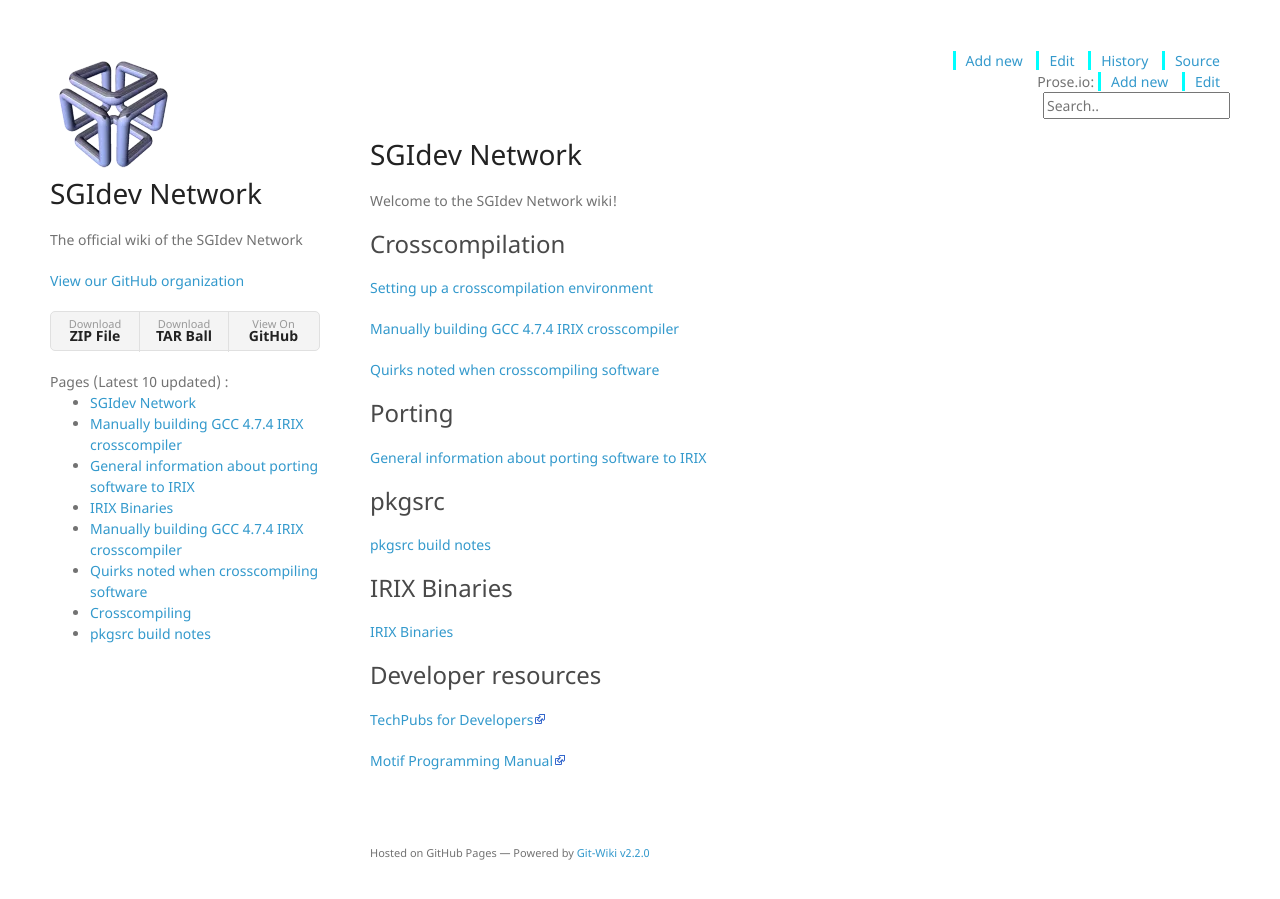
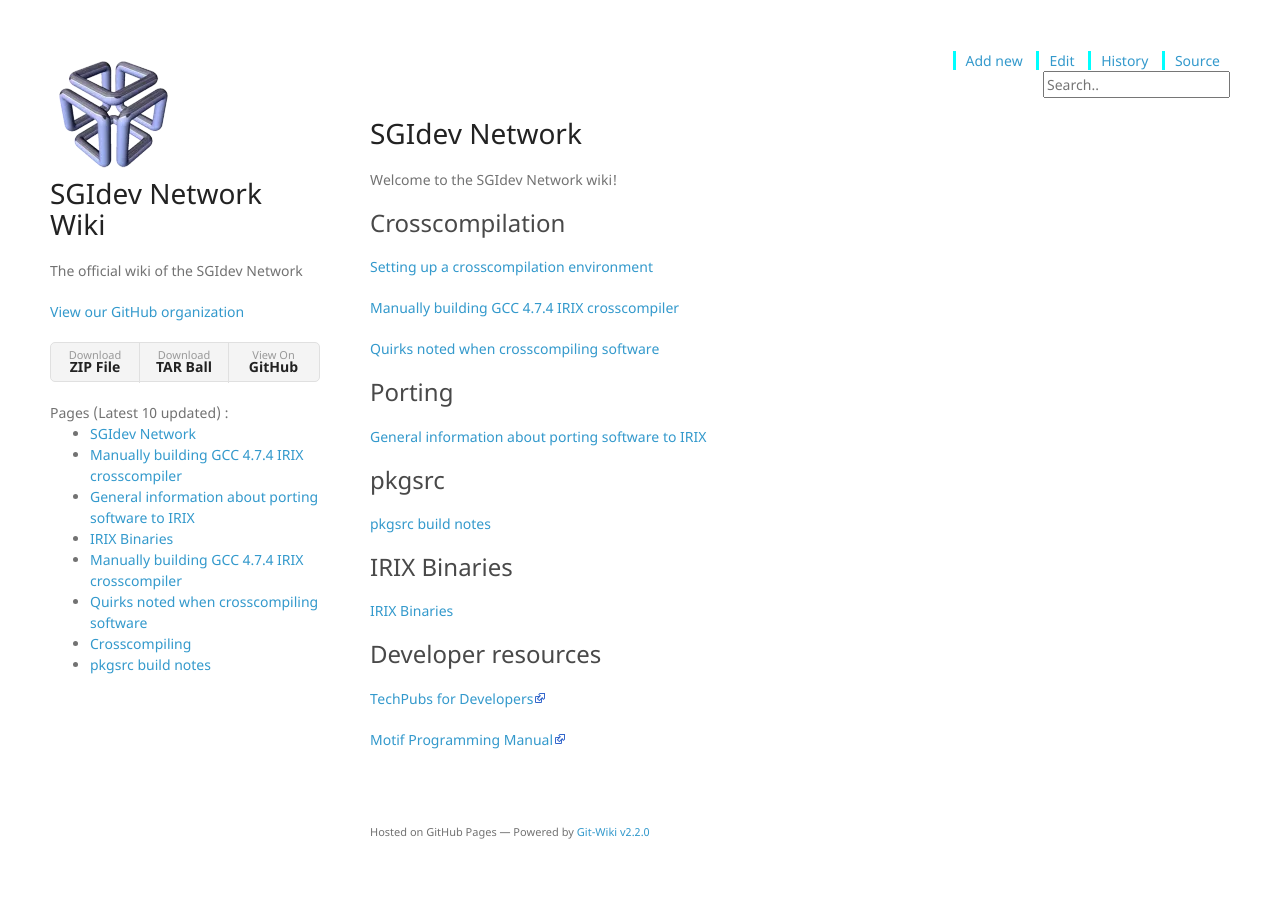
Before and after one commit to sgidevnet/sgidevnet.github.io, a Jekyll site: the page built from index.md, in a window 1280 px wide. Built offline with Jekyll 4.4.1, drawn with Linux system fonts in a browser that asks for light colours; nearby versions of some CDN libraries; our own code applies the rules of GitHub Pages for plain Markdown files.

Commit message:
Disable prose.io, slight edit to title

```diff
--- a/_config.yml
+++ b/_config.yml
@@ -1,5 +1,5 @@
 # (string) Title of your wiki
-title: SGIdev Network
+title: SGIdev Network Wiki
 # (string) Description of your wiki
 description: The official wiki of the SGIdev Network
 # (boolean) Enable/disable wiki page list in sidebar
@@ -31,7 +31,7 @@ wiki_folder: wiki
 use_github_wiki: false
 # (boolean) Enable "Edit with Prose.io" button in tools, it's a 3rd party
 # service to edit github markdown pages easily
-use_prose_io: true
+use_prose_io: false
 # Select search_engine component from:
 # - js: it uses a built in javascript component that uses generated js object
 # - js_rss: it uses a built in javascript component that uses generated  sitemap_full.xml to search inside your wiki with lunr library (slow and experimental)
```
